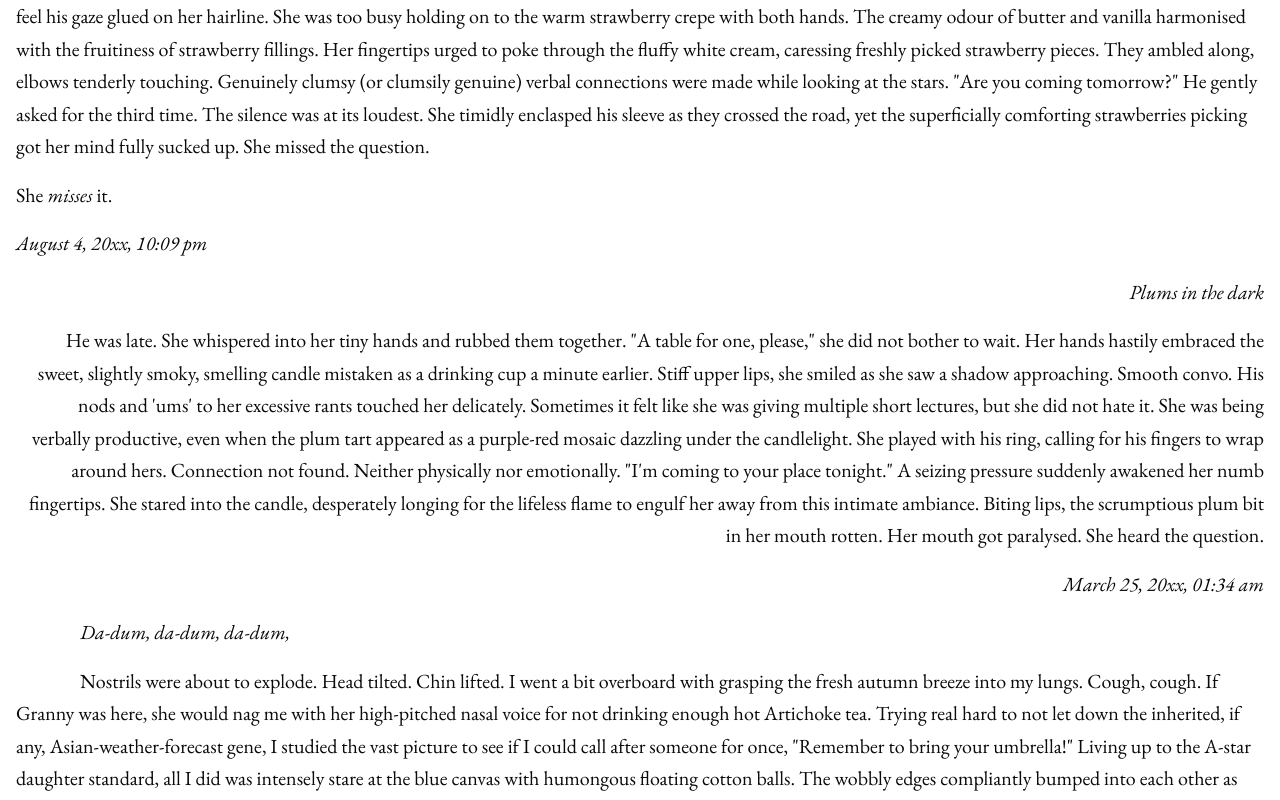
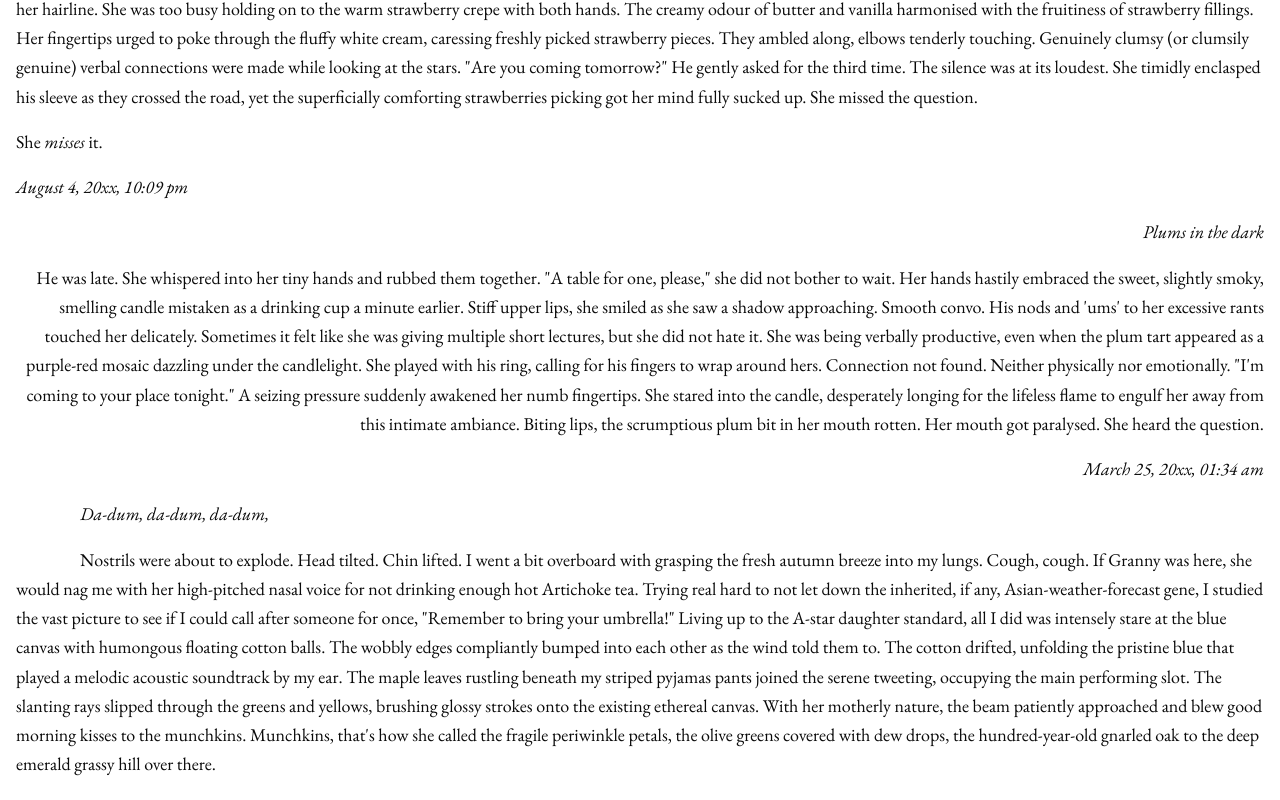
Before and after one commit to nauqh/keleidoscope, a Next.js app: page /posts/unspoiled in a window 1280 px wide. Shown: the part 720-1520 px from the top of the page. Built offline with nearby package versions, Linux system fonts and the light colour scheme.

Commit message:
fix(logo): change to text-lg

```diff
--- a/src/app/page.tsx
+++ b/src/app/page.tsx
@@ -68,6 +68,7 @@ const Page = () => {
 									title="DREAM JOURNAL"
 									img="https://images8.alphacoders.com/119/1197975.jpg"
 									posted_at="2023-12-14T15:30:00Z"
+									description="There's so much I've been taught in school. But I've learned one thing: how much people deny their need for good stories. A lie, a truth, doesn't really matter. What matters is control. That's the gist: if you hold it, they buy it."
 									tags={["fiction", "short story"]}
 								/>
 							</div>
@@ -76,6 +77,7 @@ const Page = () => {
 									title="SWEET CAVITY"
 									img="/sweet-cavity.jpeg"
 									posted_at="2023-12-15T12:00:00Z"
+									description="Sweet Cavity can be enjoyed as an experimental sweet menu, my attempt to figure out the ultimate etiquette to devour the umami of companionship. The bonbon textures of language and structure serve to pierce, to dip, to scoop, to shovel in unique ways, challenging your poetic pancreas."
 									tags={["fiction", "collection"]}
 								/>
 							</div>
--- a/src/app/posts/collection/page.module.css
+++ b/src/app/posts/collection/page.module.css
@@ -1,17 +1,3 @@
 .baseText {
-	@apply text-xl leading-relaxed my-4;
+	@apply text-lg leading-relaxed my-4;
 }
-
-.indentedTextList {
-	@apply text-xl leading-relaxed;
-	text-indent: 2rem;
-}
-
-.italicText {
-	@apply text-xl leading-relaxed italic;
-}
-
-.indentedItalicText {
-	@apply text-xl leading-relaxed italic;
-	text-indent: 4rem;
-}
--- a/src/app/posts/collection/sweet-cavity/page.tsx
+++ b/src/app/posts/collection/sweet-cavity/page.tsx
@@ -60,7 +60,7 @@ function SweetCavity() {
 				</a>
 			</p>
 
-			<h2 className="text-xl font-semibold leading-relaxed my-4">
+			<h2 className="text-lg font-semibold leading-relaxed my-4">
 				Poetics Manifesto
 			</h2>
 			{paragraphs.map((text, index) => (
--- a/src/app/posts/dream-journal/page.module.css
+++ b/src/app/posts/dream-journal/page.module.css
@@ -1,21 +1,21 @@
 .baseText {
-	@apply text-xl leading-relaxed my-4;
+	@apply text-lg leading-relaxed my-4;
 }
 
 .indentedText {
-	@apply text-xl leading-relaxed my-4;
+	@apply text-lg leading-relaxed my-4;
 	text-indent: 2rem;
 }
 .indentedTextList {
-	@apply text-xl leading-relaxed;
+	@apply text-lg leading-relaxed;
 	text-indent: 2rem;
 }
 
 .italicText {
-	@apply text-xl leading-relaxed italic;
+	@apply text-lg leading-relaxed italic;
 }
 
 .indentedItalicText {
-	@apply text-xl leading-relaxed italic;
+	@apply text-lg leading-relaxed italic;
 	text-indent: 4rem;
 }
--- a/src/app/posts/unspoiled/page.module.css
+++ b/src/app/posts/unspoiled/page.module.css
@@ -1,25 +1,25 @@
 .baseText {
-	@apply text-xl leading-relaxed my-4;
+	@apply text-lg leading-relaxed my-4;
 }
 
 .indentedText {
-	@apply text-xl leading-relaxed my-4;
+	@apply text-lg leading-relaxed my-4;
 	text-indent: 4rem;
 }
 
 .italicText {
-	@apply text-xl leading-relaxed italic my-4;
+	@apply text-lg leading-relaxed italic my-4;
 }
 
 .indentedItalicText {
-	@apply text-xl leading-relaxed italic my-4;
+	@apply text-lg leading-relaxed italic my-4;
 	text-indent: 4rem;
 }
 
 .rightAlignedText {
-	@apply text-xl leading-relaxed text-right my-4;
+	@apply text-lg leading-relaxed text-right my-4;
 }
 
 .rightAlignedItalicText {
-	@apply text-xl leading-relaxed text-right italic my-4;
+	@apply text-lg leading-relaxed text-right italic my-4;
 }
```
